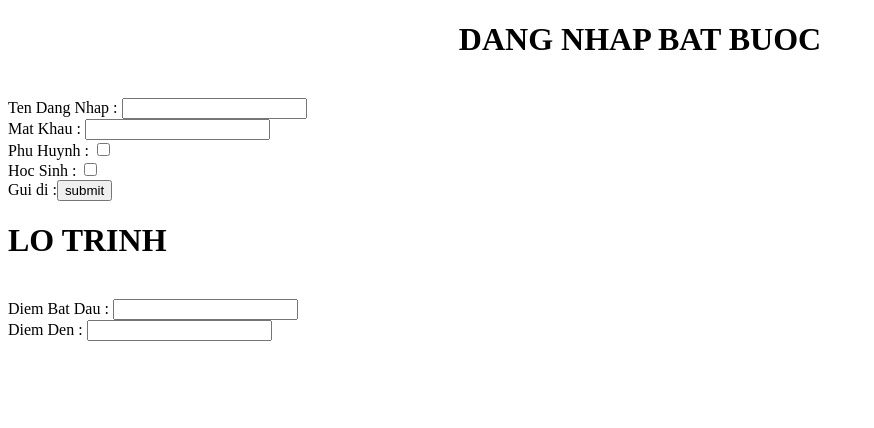
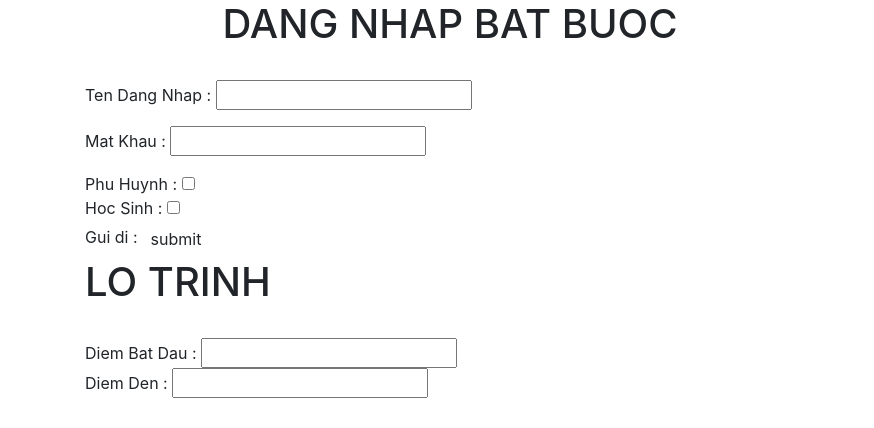
Before and after one commit to phamminhtam10202/phamminhtam, a plain HTML site: page index.html in a window 1280 px wide. Shown: the whole page, without its empty margins (0-874 px from the left). Drawn offline with nearby package versions, Linux system fonts and the light colour scheme.

Commit message:
bootstrap

```diff
--- a/index.html
+++ b/index.html
@@ -3,6 +3,10 @@
   <head>
     <meta charset="utf-8">
     <title>codeathon2017</title>
+    <link rel="stylesheet" href="/bootstrap-3.3.7-dist/css/bootstrap.min.css">
+    <link rel="stylesheet" href="/bootstrap-3.3.7-dist/css/bootstrap-theme.min.css">
+
+    <script type="text/javascript" src="/bootstrap-3.3.7-dist/js/bootstrap.min.js"></script>
   </head>
   <body>
     <div class="container">
@@ -10,8 +14,8 @@
         <div class="col-sm-8">
         <div class="dangnhap">
     <h1><center>DANG NHAP BAT BUOC</center></h1><br/>
-    Ten Dang Nhap : <input type="ID"/><br/>
-    Mat Khau      : <input type="password"/><br/>
+    <p>Ten Dang Nhap : <input type="ID"/><br/></p>
+    <p>Mat Khau      : <input type="password"/><br/></p>
   </div>
     <div>
       Phu Huynh : <input type="checkbox" value="1"/><br/>
```
